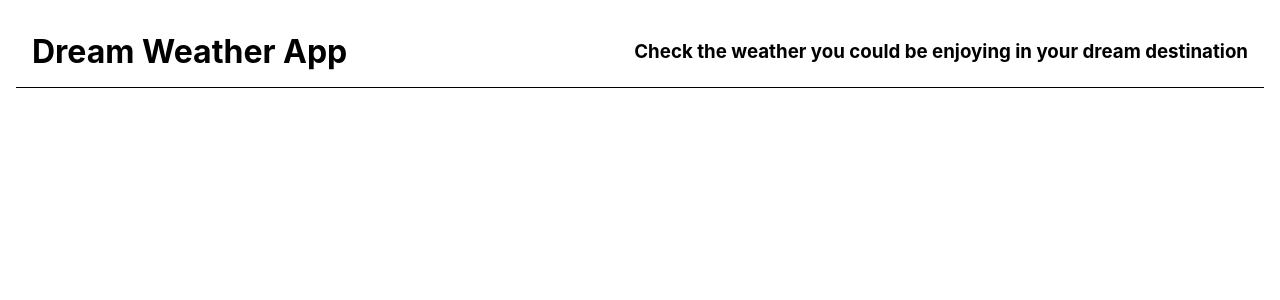
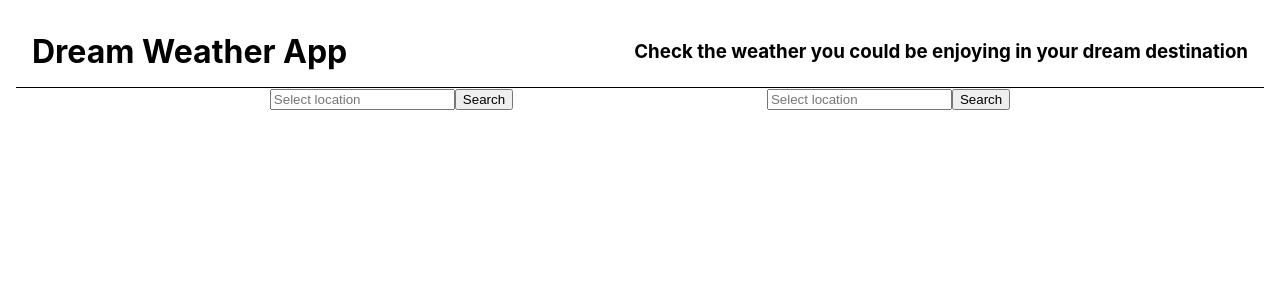
Before and after one commit to petrussola/react_weather_app, a React (Create React App) app: page / in a window 1280 px wide. Shown: the top 300 px of the page. Built offline with nearby package versions, Linux system fonts and the light colour scheme.

Commit message:
Skeleton location card

```diff
--- a/src/App.js
+++ b/src/App.js
@@ -3,11 +3,13 @@ import './App.css';
 
 // components
 import Header from './Components/Header/Header';
+import Body from './Components/Body/Body';
 
 function App() {
 	return (
 		<div className='App'>
 			<Header />
+			<Body />
 		</div>
 	);
 }
--- /dev/null
+++ b/src/Components/Body/Body.js
@@ -0,0 +1,23 @@
+import React from 'react';
+import styled from 'styled-components';
+
+//components
+import LocationCard from './LocationCard/LocationCard';
+
+const StyledSection = styled.section`
+	display: flex;
+	flex-flow: row wrap;
+	justify-content: space-evenly;
+	align-items: center;
+`;
+
+const Body = () => {
+	return (
+		<StyledSection>
+			<LocationCard />
+			<LocationCard />
+		</StyledSection>
+	);
+};
+
+export default Body;
--- /dev/null
+++ b/src/Components/Body/LocationCard/GeoInput.js
@@ -0,0 +1,27 @@
+import React, { useState } from 'react';
+
+const GeoInput = () => {
+	const [location, setLocation] = useState();
+
+	// change handler when user writes location
+	const changeLocation = (e) => {
+		setLocation(e.target.value.toLowerCase());
+	};
+
+	// submit handler when User submits location
+	const submitLocation = (e) => {
+		e.preventDefault();
+	};
+	return (
+		<form onSubmit={submitLocation}>
+			<input
+				type='text'
+				placeholder='Select location'
+				onChange={changeLocation}
+			/>
+			<button type='submit'>Search</button>
+		</form>
+	);
+};
+
+export default GeoInput;
--- /dev/null
+++ b/src/Components/Body/LocationCard/LocationCard.js
@@ -0,0 +1,14 @@
+import React from 'react';
+
+// components
+import GeoInput from './GeoInput';
+
+const LocationCard = () => {
+	return (
+		<div>
+			<GeoInput />
+		</div>
+	);
+};
+
+export default LocationCard;
```
